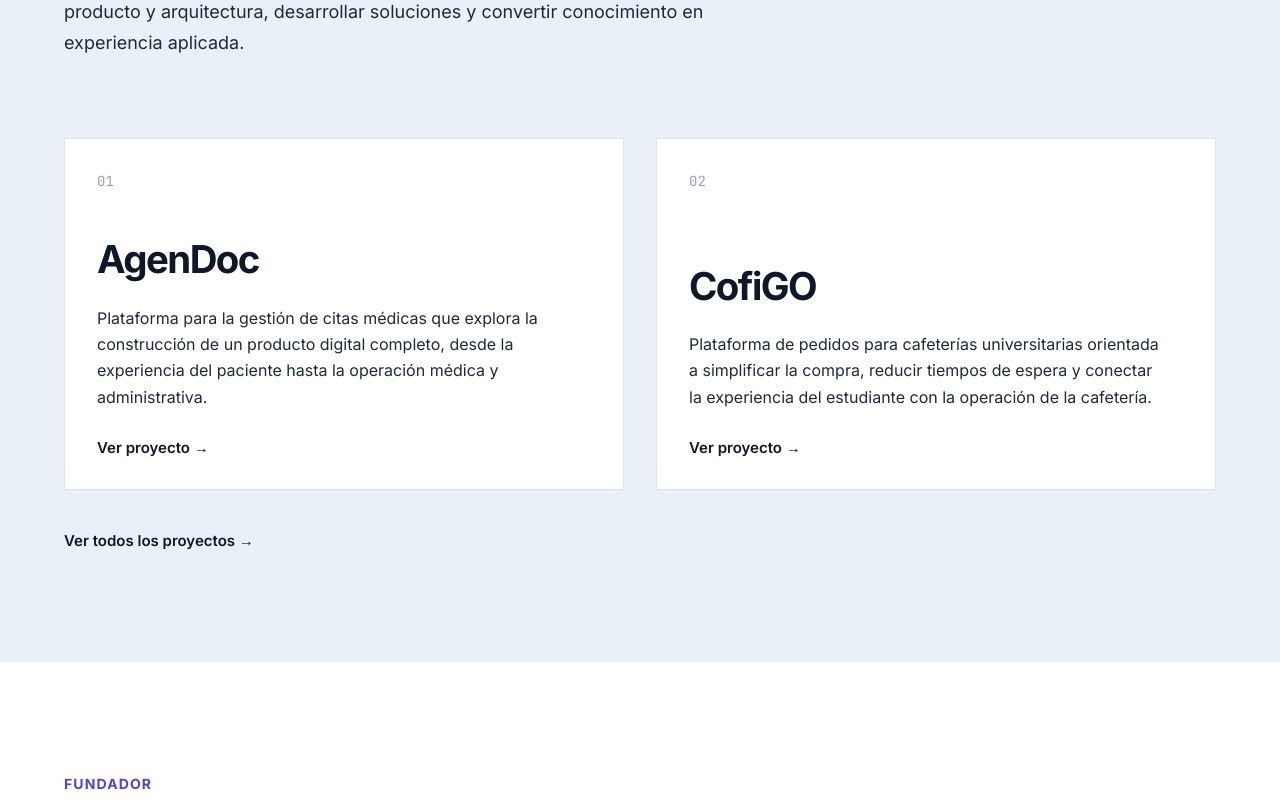
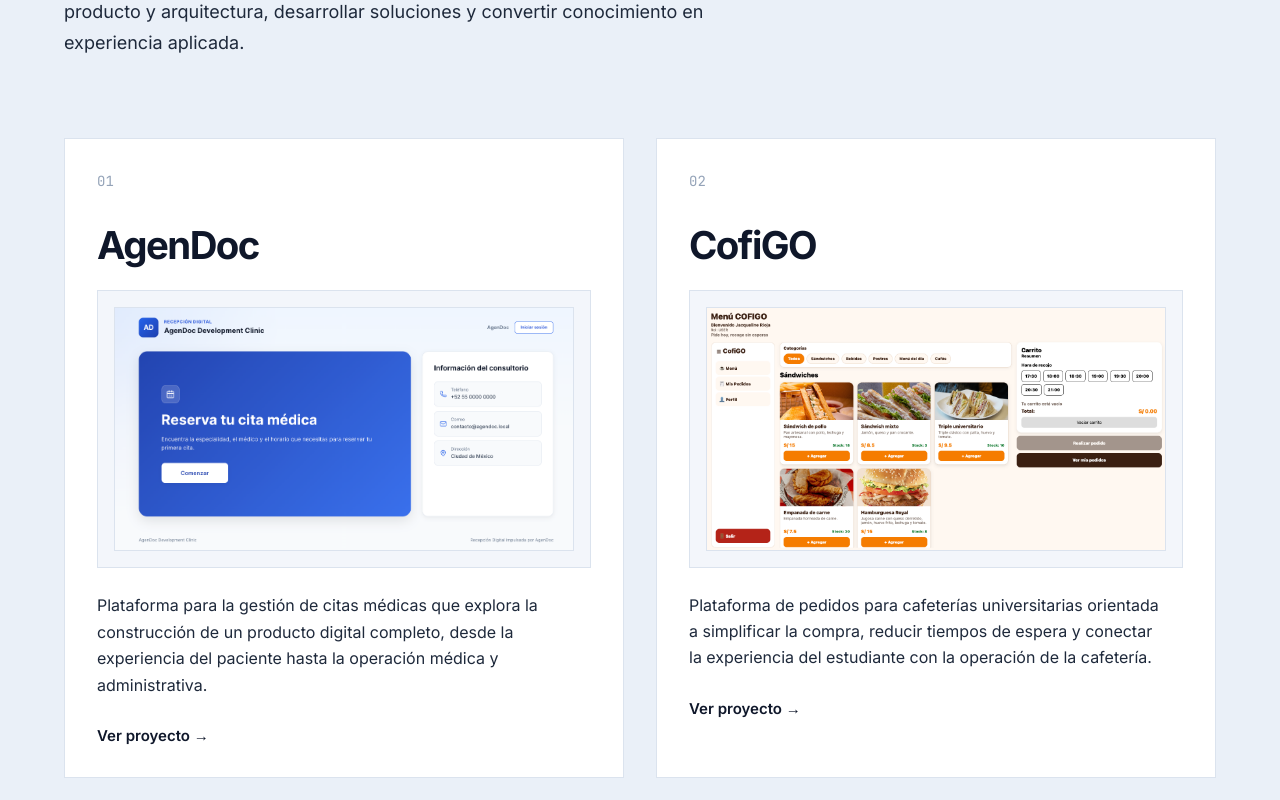
Before and after one commit to casteris/casteris, a Next.js app: page / in a window 1280 px wide. Shown: the part 3040-3840 px from the top of the page. Built offline with nearby package versions, Linux system fonts and the light colour scheme.

Commit message:
feat: add project visual system

```diff
--- a/src/components/FeaturedProjects/FeaturedProjects.css
+++ b/src/components/FeaturedProjects/FeaturedProjects.css
@@ -1,6 +1,20 @@
 .featured-projects {
   background: var(--color-surface-strong);
   scroll-margin-top: 4.5rem;
+}
+
+.featured-projects__visual {
+  margin: 1.5rem 0 0;
+  padding: 1rem;
+  overflow: hidden;
+  background: var(--color-surface);
+  border: 1px solid var(--color-border);
+}
+
+.featured-projects__image {
+  width: 100%;
+  height: auto;
+  border: 1px solid var(--color-border);
 }
 
 .featured-projects__container {
@@ -65,7 +79,7 @@
 }
 
 .featured-projects__project-name {
-  margin: auto 0 0;
+  margin: 2rem 0 0;
   color: var(--color-black);
   font-size: clamp(2rem, 3vw, 2.75rem);
   font-weight: 700;
@@ -148,4 +162,10 @@
   .featured-projects__project-name {
     font-size: 2rem;
   }
+
+  .featured-projects__visual {
+    margin-top: 1.5rem;
+    padding: 0.75rem;
+  }
+
 }
--- a/src/components/FeaturedProjects/FeaturedProjects.tsx
+++ b/src/components/FeaturedProjects/FeaturedProjects.tsx
@@ -1,13 +1,25 @@
+import Image from "next/image";
 import Link from "next/link";
 import "./FeaturedProjects.css";
 
-const projects = [
+type Project = {
+  number: string;
+  name: string;
+  description: string;
+  href: string;
+  image?: string;
+  imageAlt?: string;
+};
+
+const projects: Project[] = [
   {
     number: "01",
     name: "AgenDoc",
     description:
       "Plataforma para la gestión de citas médicas que explora la construcción de un producto digital completo, desde la experiencia del paciente hasta la operación médica y administrativa.",
     href: "/proyectos/agendoc",
+    image: "/projects/agendoc-reception.png",
+    imageAlt: "Recepción Digital de AgenDoc para reservar una cita médica",
   },
   {
     number: "02",
@@ -15,6 +27,8 @@ const projects = [
     description:
       "Plataforma de pedidos para cafeterías universitarias orientada a simplificar la compra, reducir tiempos de espera y conectar la experiencia del estudiante con la operación de la cafetería.",
     href: "/proyectos/cofigo",
+    image: "/projects/cofigo-menu.png",
+    imageAlt: "Menú de CofiGO con catálogo de productos, horarios de recojo y carrito",
   },
 ];
 
@@ -60,6 +74,19 @@ export default function FeaturedProjects() {
                 {project.name}
               </h3>
 
+              {project.image && (
+                <div className="featured-projects__visual">
+                  <Image
+                    className="featured-projects__image"
+                    src={project.image}
+                    alt={project.imageAlt ?? ""}
+                    width={1173}
+                    height={620}
+                    sizes="(max-width: 48rem) 100vw, 50vw"
+                  />
+                </div>
+              )}
+
               <p className="featured-projects__project-description">
                 {project.description}
               </p>
```
Also changed, not shown: src/app/proyectos/page.css (+23 -1 lines), src/app/proyectos/page.tsx (+17 -0 lines), public/projects/agendoc-reception.png (added), public/projects/cofigo-menu.png (added).
